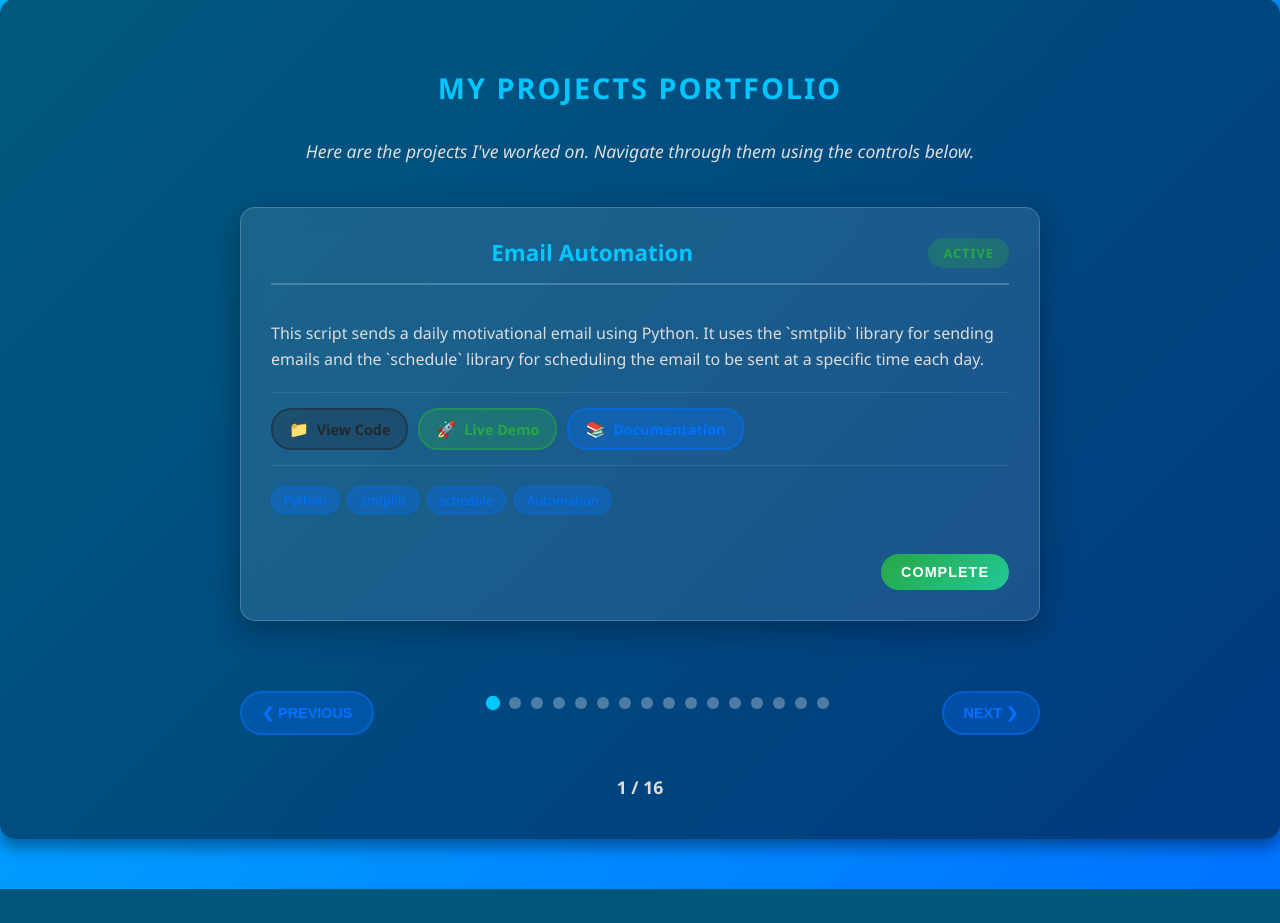
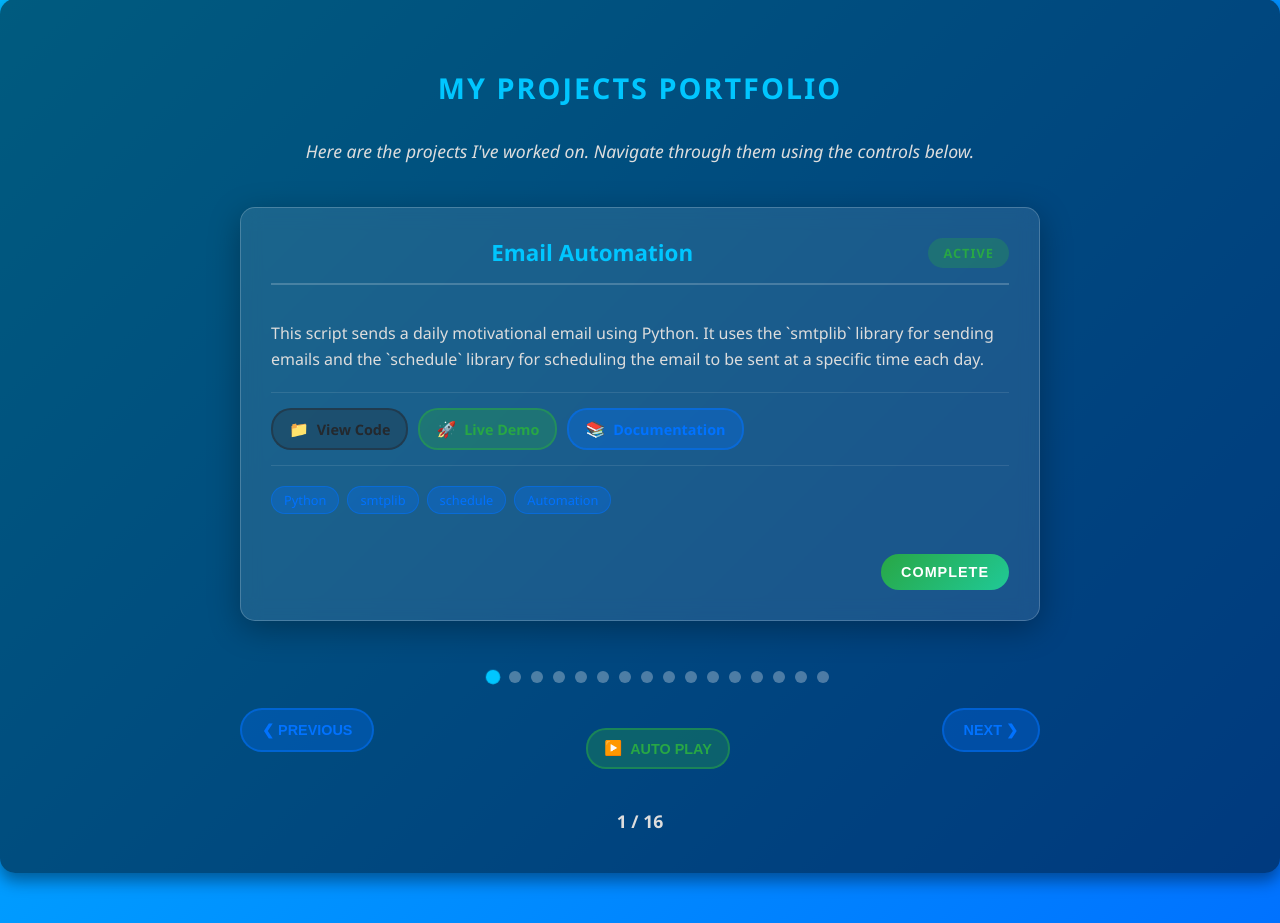
Before and after one commit to Junate-World/My_Portforlio, a Flask app: page / in a window 1280 px wide. Shown: the part 462-1385 px from the top of the page. Before the commit the page ends 1351 px from the top, so only its background shows below. Run offline with Flask 3, Linux system fonts and the light colour scheme.

Commit message:
slide show update with link correction

```diff
--- a/app.py
+++ b/app.py
@@ -148,7 +148,7 @@ PROJECTS_DATA = [
         "tags": ["Flask", "Python", "JavaScript", "CSS", "HTML", "SendGrid", "Flask-Mail"],
         "links": {
             "github": "https://github.com/Junate-World/junate",
-            "demo": "https://junate.onreader.com/"
+            "demo": "https://junate.onrender.com/"
         }
     },
     {
--- a/static/css/style.css
+++ b/static/css/style.css
@@ -338,6 +338,13 @@ section p {
   padding: 20px 0;
 }
 
+.center-controls {
+  display: flex;
+  flex-direction: column;
+  align-items: center;
+  gap: 15px;
+}
+
 .nav-btn {
   background: rgba(0, 114, 255, 0.3);
   color: #0072ff;
@@ -360,6 +367,45 @@ section p {
   opacity: 0.5;
   cursor: not-allowed;
   transform: none;
+}
+
+/* Auto-play Controls */
+.autoplay-control {
+  display: flex;
+  justify-content: center;
+  margin-top: 10px;
+}
+
+.autoplay-btn {
+  display: flex;
+  align-items: center;
+  gap: 8px;
+  background: rgba(40, 167, 69, 0.3);
+  color: #28a745;
+  border: 2px solid rgba(40, 167, 69, 0.5);
+  padding: 10px 16px;
+  border-radius: 20px;
+  cursor: pointer;
+  transition: all 0.3s ease;
+  font-weight: 600;
+  font-size: 0.9em;
+}
+
+.autoplay-btn:hover {
+  background: rgba(40, 167, 69, 0.5);
+  color: #fff;
+  transform: translateY(-2px);
+}
+
+.autoplay-btn.active {
+  background: rgba(220, 53, 69, 0.3);
+  color: #dc3545;
+  border-color: rgba(220, 53, 69, 0.5);
+}
+
+.autoplay-btn.active:hover {
+  background: rgba(220, 53, 69, 0.5);
+  color: #fff;
 }
 
 /* Slide Indicators */
--- a/static/script.js
+++ b/static/script.js
@@ -39,6 +39,8 @@ document.addEventListener("DOMContentLoaded", function(){
 // Slideshow functionality
 let currentSlideIndex = 0;
 let slides = [];
+let autoplayInterval = null;
+let autoplaySpeed = 4000; // 4 seconds per slide
 
 document.addEventListener('DOMContentLoaded', function() {
   // Initialize slideshow
@@ -99,6 +101,29 @@ function currentSlide(slideIndex) {
   updateSlideCounter();
   updateIndicators();
   updateNavigationButtons();
+}
+
+function toggleAutoplay() {
+  const autoplayBtn = document.getElementById('autoplay-btn');
+  const autoplayIcon = document.getElementById('autoplay-icon');
+  const autoplayText = document.getElementById('autoplay-text');
+
+  if (autoplayInterval) {
+    // Stop autoplay
+    clearInterval(autoplayInterval);
+    autoplayInterval = null;
+    autoplayBtn.classList.remove('active');
+    autoplayIcon.textContent = '▶️';
+    autoplayText.textContent = 'Auto Play';
+  } else {
+    // Start autoplay
+    autoplayInterval = setInterval(() => {
+      changeSlide(1);
+    }, autoplaySpeed);
+    autoplayBtn.classList.add('active');
+    autoplayIcon.textContent = '⏸️';
+    autoplayText.textContent = 'Pause';
+  }
 }
 
 function updateSlideCounter() {
--- a/templates/index.html
+++ b/templates/index.html
@@ -77,11 +77,23 @@
       <!-- Navigation Controls -->
       <div class="slideshow-controls">
         <button class="nav-btn prev-btn" onclick="changeSlide(-1)">❮ Previous</button>
-        <div class="slide-indicators">
-          {% for project in projects %}
-          <span class="indicator" onclick="currentSlide({{ loop.index }})" data-slide="{{ loop.index }}"></span>
-          {% endfor %}
+
+        <div class="center-controls">
+          <div class="slide-indicators">
+            {% for project in projects %}
+            <span class="indicator" onclick="currentSlide({{ loop.index }})" data-slide="{{ loop.index }}"></span>
+            {% endfor %}
+          </div>
+
+          <!-- Auto-play Toggle -->
+          <div class="autoplay-control">
+            <button id="autoplay-btn" class="autoplay-btn" onclick="toggleAutoplay()">
+              <span id="autoplay-icon">▶️</span>
+              <span id="autoplay-text">Auto Play</span>
+            </button>
+          </div>
         </div>
+
         <button class="nav-btn next-btn" onclick="changeSlide(1)">Next ❯</button>
       </div>
 
```
